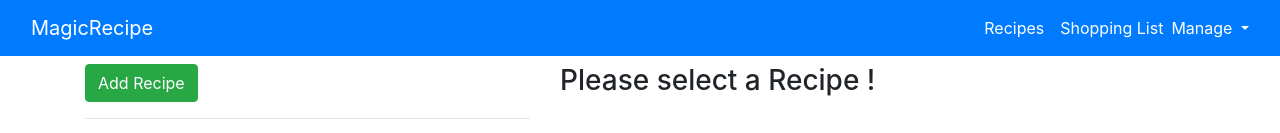
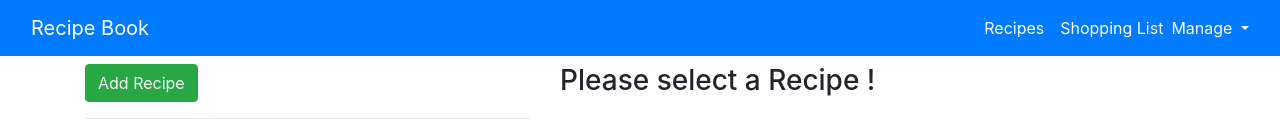
Before and after one commit to fozeu-jm/magic-recipe, an Angular app: page /recipes in a window 1280 px wide. Shown: the top 133 px of the page. Built offline with nearby package versions, Linux system fonts and the light colour scheme.

Commit message:
child routing

```diff
--- a/src/app/header/header.component.html
+++ b/src/app/header/header.component.html
@@ -1,6 +1,6 @@
 <nav class="navbar navbar-expand-lg navbar-light bg-primary mb-2">
     <div class="container-fluid">
-        <a href="#" class="navbar-brand text-white">MagicRecipe</a>
+        <a routerLink="/recipes" class="navbar-brand text-white">Recipe Book</a>
         <button class="navbar-toggler ml-auto" type="button" data-toggle="collapse" data-target="#navbarNavDropdown" aria-controls="navbarNavDropdown" aria-expanded="false" aria-label="Toggle navigation">
             <span class="navbar-toggler-icon"></span>
           </button>
```
